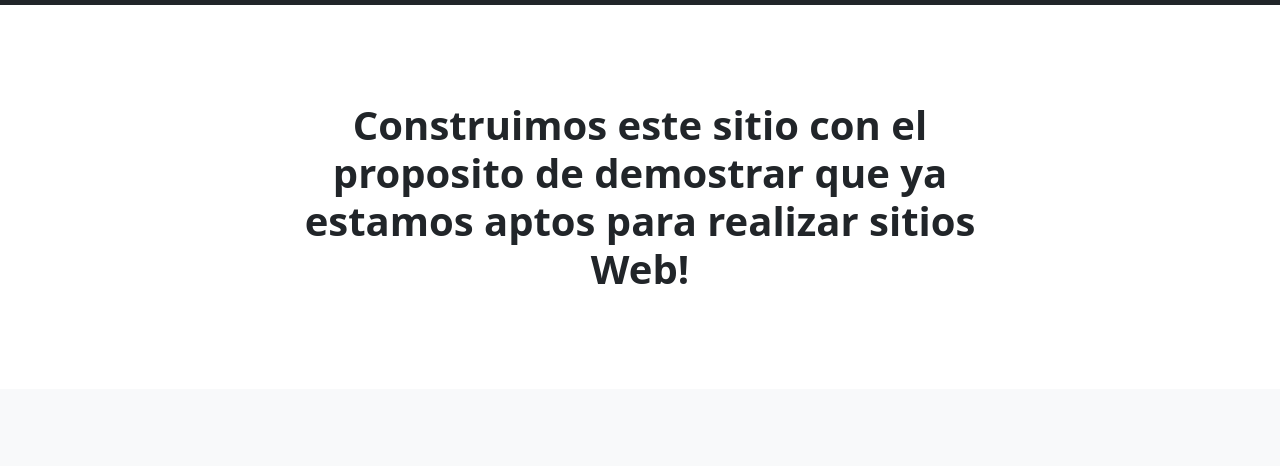
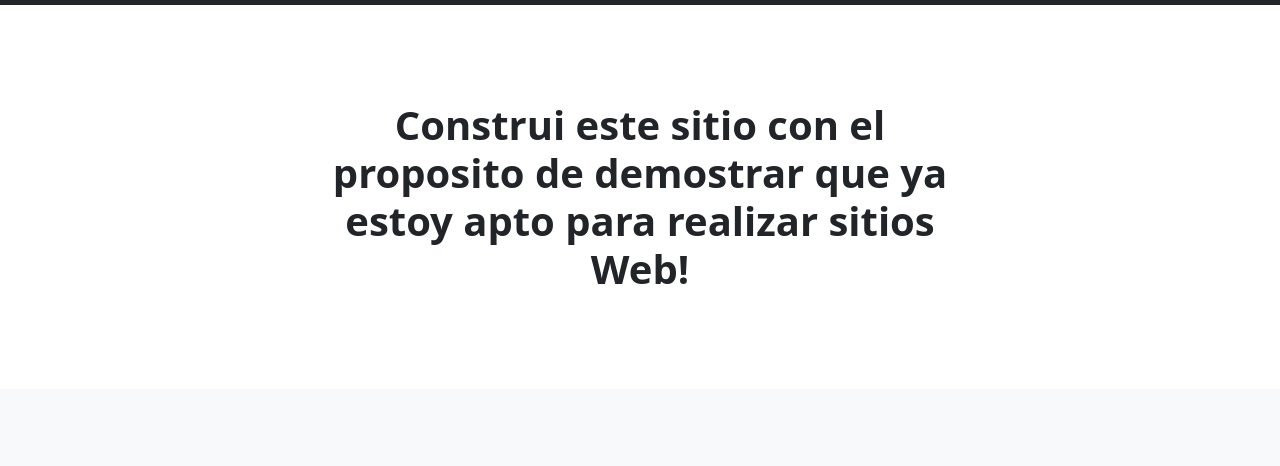
Before and after one commit to lcerrotti/Primera_Entrega_DesarrolloWeb, a plain HTML site: page pages/about.html in a window 1280 px wide. Shown: the part 51-517 px from the top of the page. Drawn offline with nearby package versions, Linux system fonts and the light colour scheme.

Commit message:
se modifica about y se elimina carpeta estado actual

```diff
--- a/pages/about.html
+++ b/pages/about.html
@@ -59,8 +59,8 @@
             <div class="row justify-content-center">
                 <div class="col-lg-8 col-xxl-6">
                     <div class="text-center my-5">
-                        <h1 class="fw-bolder mb-3">Construimos este sitio con el proposito de demostrar que ya
-                            estamos aptos para realizar sitios Web!</h1>
+                        <h1 class="fw-bolder mb-3">Construi este sitio con el proposito de demostrar que ya
+                            estoy apto para realizar sitios Web!</h1>
                     </div>
                 </div>
             </div>
```
Also changed, not shown: 5 other files.
